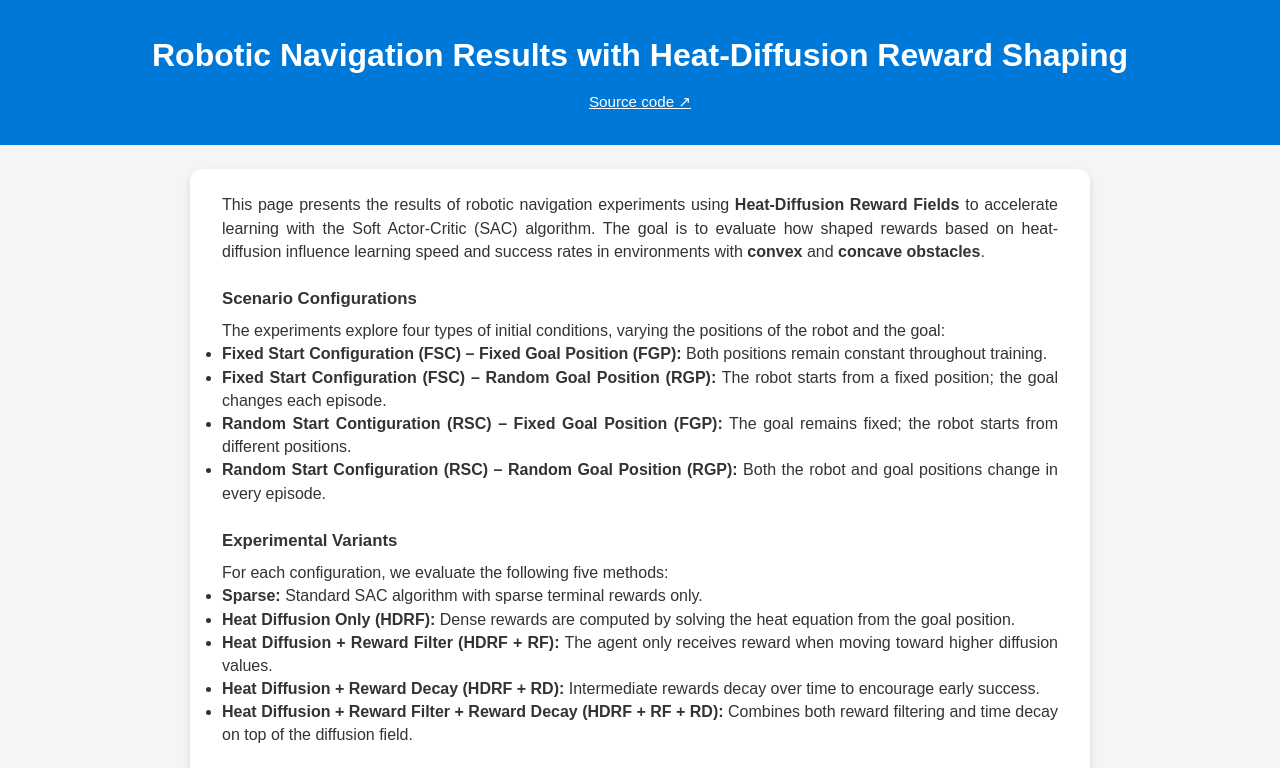
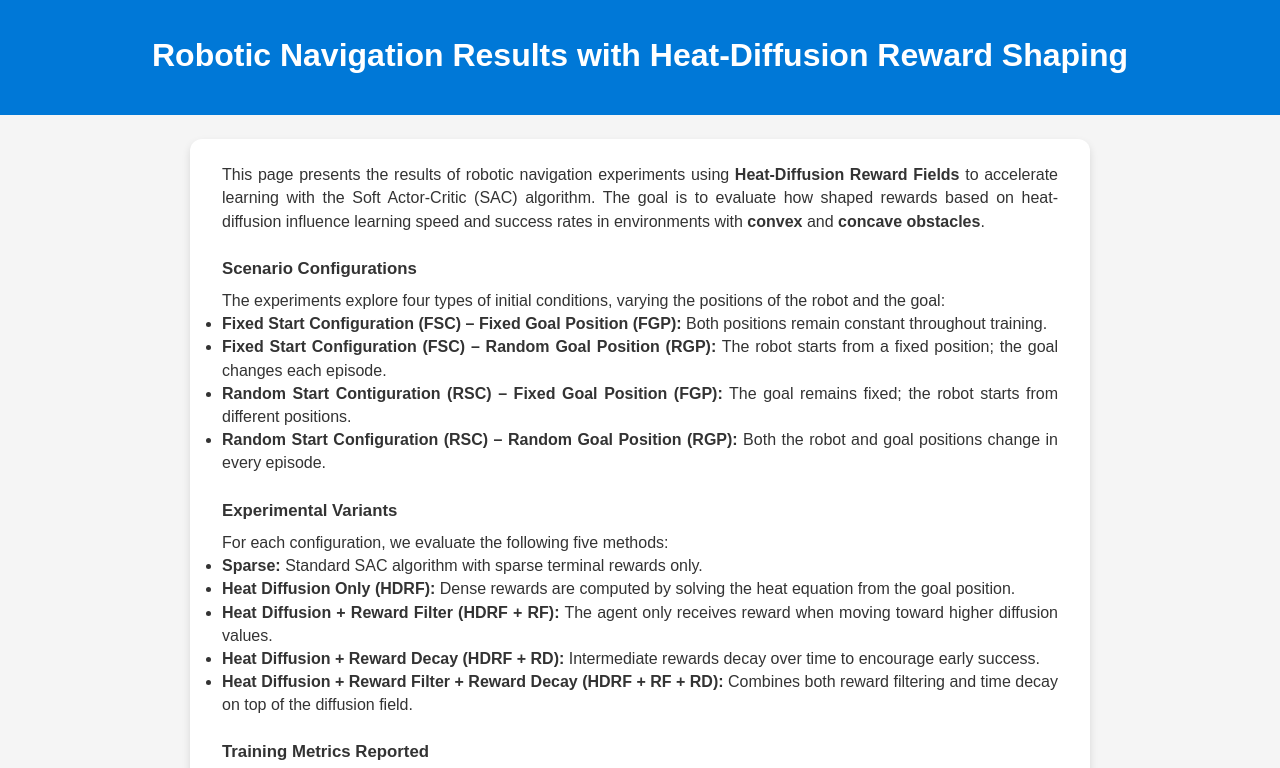
Before and after one commit to JorgeEduardoGutierrez/heat-diffusion-rl-navigation, a plain HTML site: page index.html in a window 1280 px wide. Shown: the top 768 px of the page. Drawn offline with Linux system fonts and the light colour scheme.

Commit message:
Update index.html

```diff
--- a/index.html
+++ b/index.html
@@ -11,9 +11,9 @@
 
 <header>
   <h1>Robotic Navigation Results with Heat-Diffusion Reward Shaping</h1>
-  <a class="repo-link" href="https://github.com/usuario/heat-diffusion-rl-navigation" target="_blank">
+  <!--<a class="repo-link" href="https://github.com/usuario/heat-diffusion-rl-navigation" target="_blank">
     Source code ↗
-  </a>
+  </a>-->
 </header>
 
 <section class="description">
```
